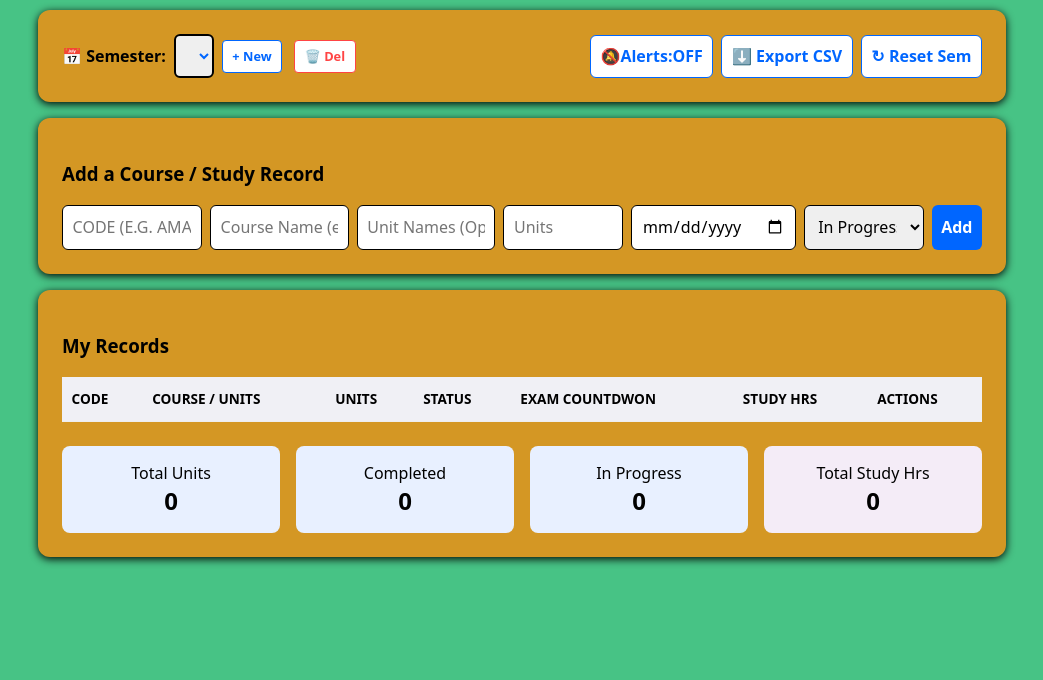
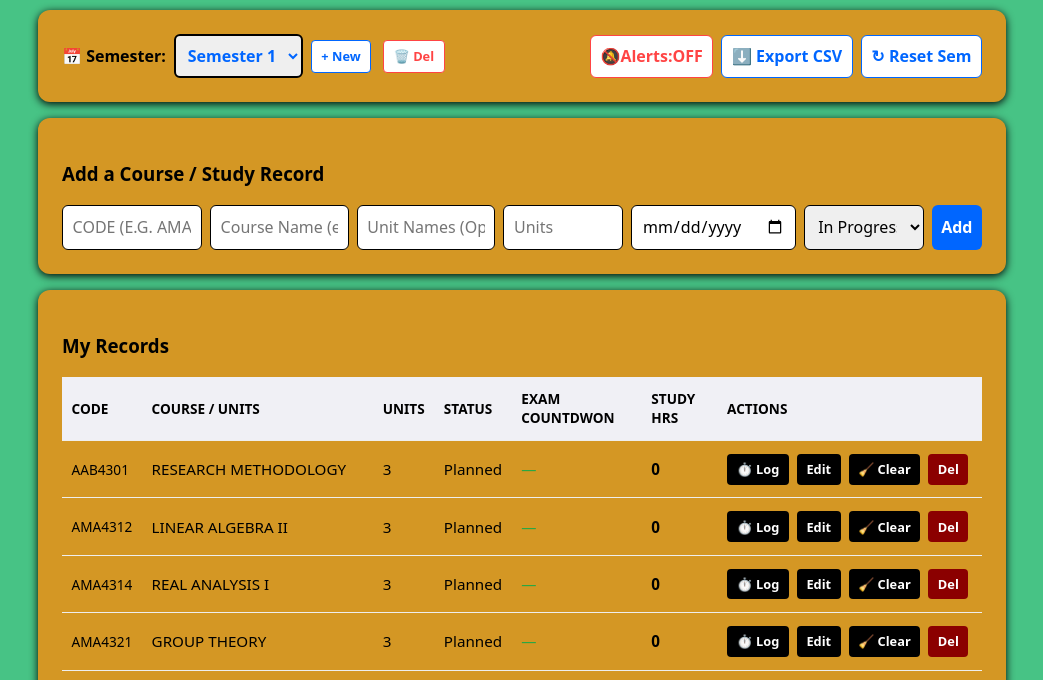
Before and after one commit to trippieaceslm-a11y/study-tracker, a plain HTML site: page index.html in a window 1280 px wide. Shown: the part 103-783 px from the top of the page, without its empty margins (118-1161 px from the left). Drawn offline with Linux system fonts and the light colour scheme.

Commit message:
Add files via upload

```diff
--- a/index.html
+++ b/index.html
@@ -414,7 +414,7 @@ function getDaysLeft(dateStr) {
   }
 
   if ('serviceWorker' in navigator) {
-    navigator.serviceWorker.register('sw.js?v=38');
+    navigator.serviceWorker.register('sw.js?v=39');
   }
 
 function updateNotificationsButton(){
@@ -486,15 +486,15 @@ function toggleNotifications(){
   updateNotificationsButton();
   renderSemesterDropdown();
 
-  setInterval(()=>{
-    const records = =getRecords();
-    records.forEach(r=>{
-      if(r.examDate){
-        const cell = =document.querySelector(`#row-${r.id}td:nth-child(5)`);
+  setInterval(() => {
+    const records = getRecords();
+    records.forEach(r => {
+      if (r.examDate) {
+        const cell = document.querySelector(`#row-${r.id} td:nth-child(5)`);
         if (cell) cell.innerHTML = getDaysLeft(r.examDate);
       }
     });
-  }1000);
+  }, 1000);
   render();
 </script>
 </body>
```
